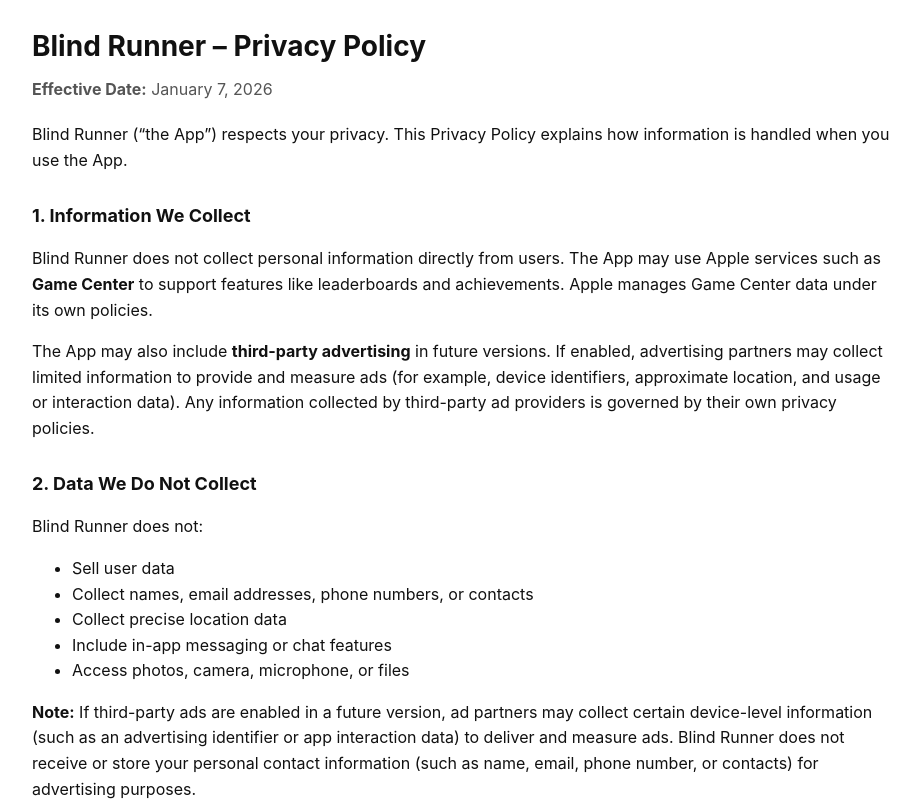
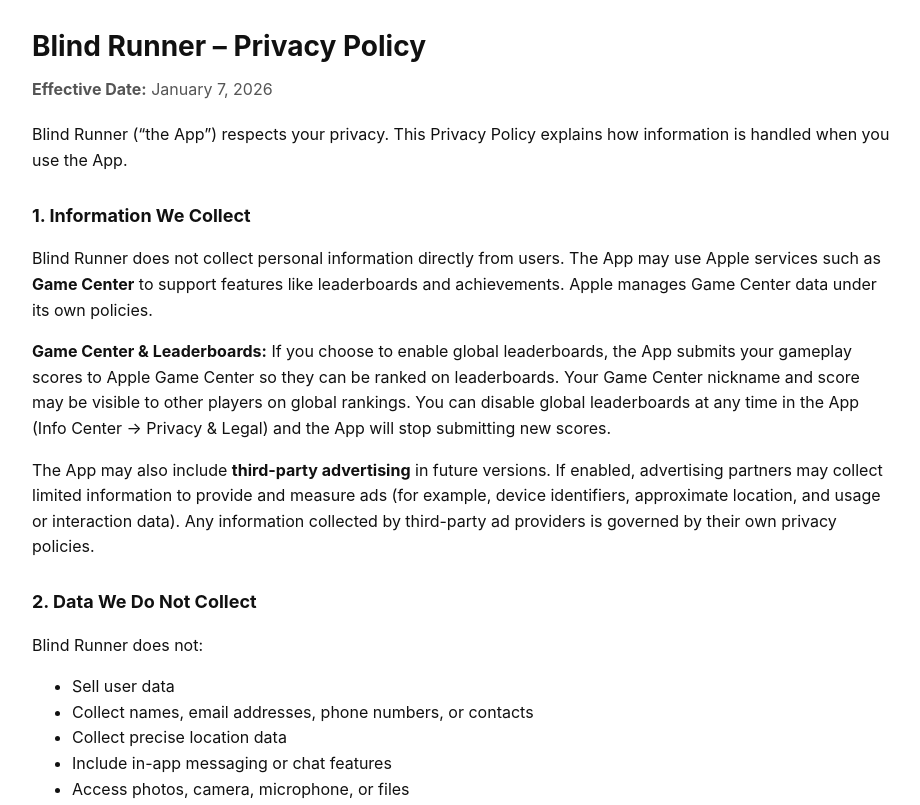
Before and after one commit to LavitaTech/blind-runner-legal, a plain HTML site: page privacy.html in a window 1280 px wide. Shown: the top 805 px of the page, without its empty margins (178-1098 px from the left). Drawn offline with Linux system fonts and the light colour scheme.

Commit message:
Update privacy.html

```diff
--- a/privacy.html
+++ b/privacy.html
@@ -29,6 +29,14 @@
       <strong>Game Center</strong> to support features like leaderboards and achievements. Apple manages Game Center data under
       its own policies.
     </p>
+
+    <p>
+      <strong>Game Center & Leaderboards:</strong> If you choose to enable global leaderboards, the App submits your gameplay scores to
+      Apple Game Center so they can be ranked on leaderboards. Your Game Center nickname and score may be visible to other players on
+      global rankings. You can disable global leaderboards at any time in the App (Info Center → Privacy & Legal) and the App will stop
+      submitting new scores.
+    </p>
+
     <p>
       The App may also include <strong>third-party advertising</strong> in future versions. If enabled, advertising partners may collect
       limited information to provide and measure ads (for example, device identifiers, approximate location, and usage or interaction data).
```
